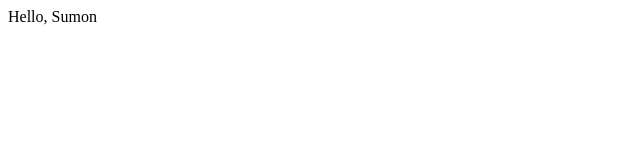
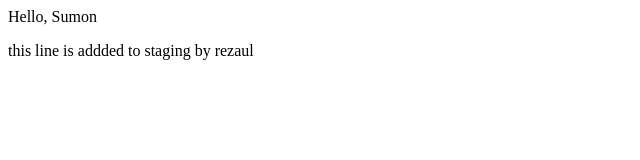
Before and after one commit to miasumon-ru/branching-test, a plain HTML site: page index.html in a window 1280 px wide. Shown: the whole page, without its empty margins (0-640 px from the left). Drawn offline with Linux system fonts and the light colour scheme.

Commit message:
added by sumon

```diff
--- a/index.html
+++ b/index.html
@@ -1 +1,3 @@
 <p>Hello, Sumon</p>
+
+<p> this line is addded to staging by rezaul</p>
```
